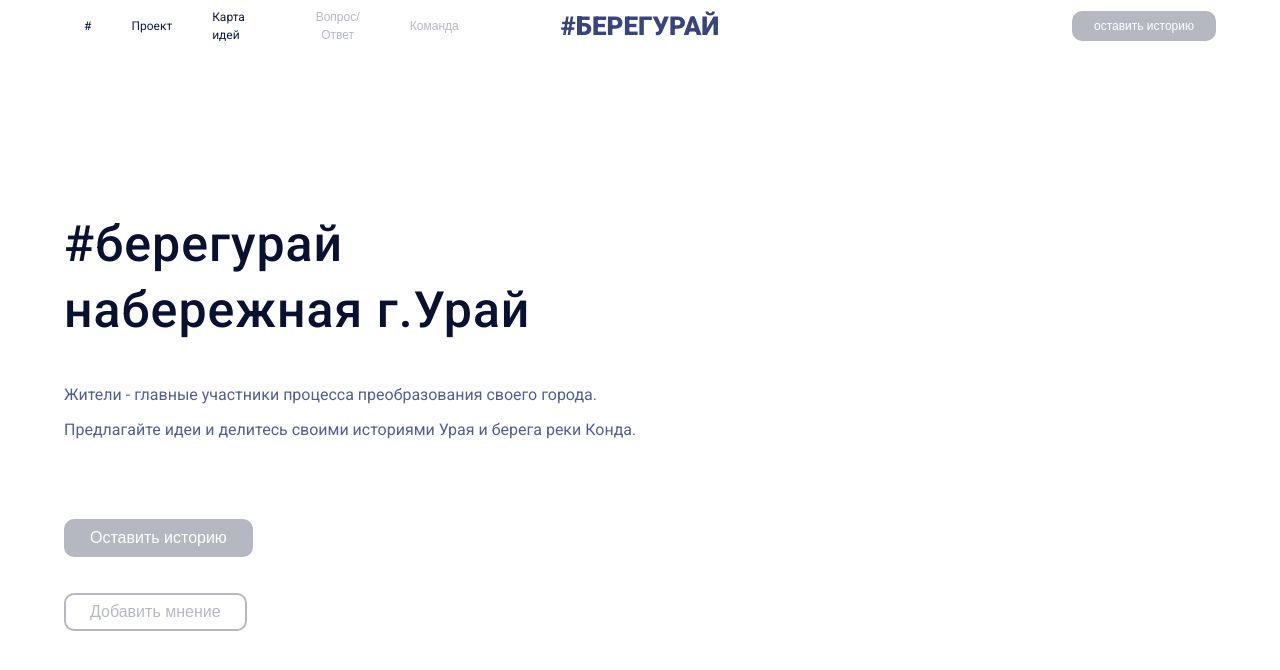
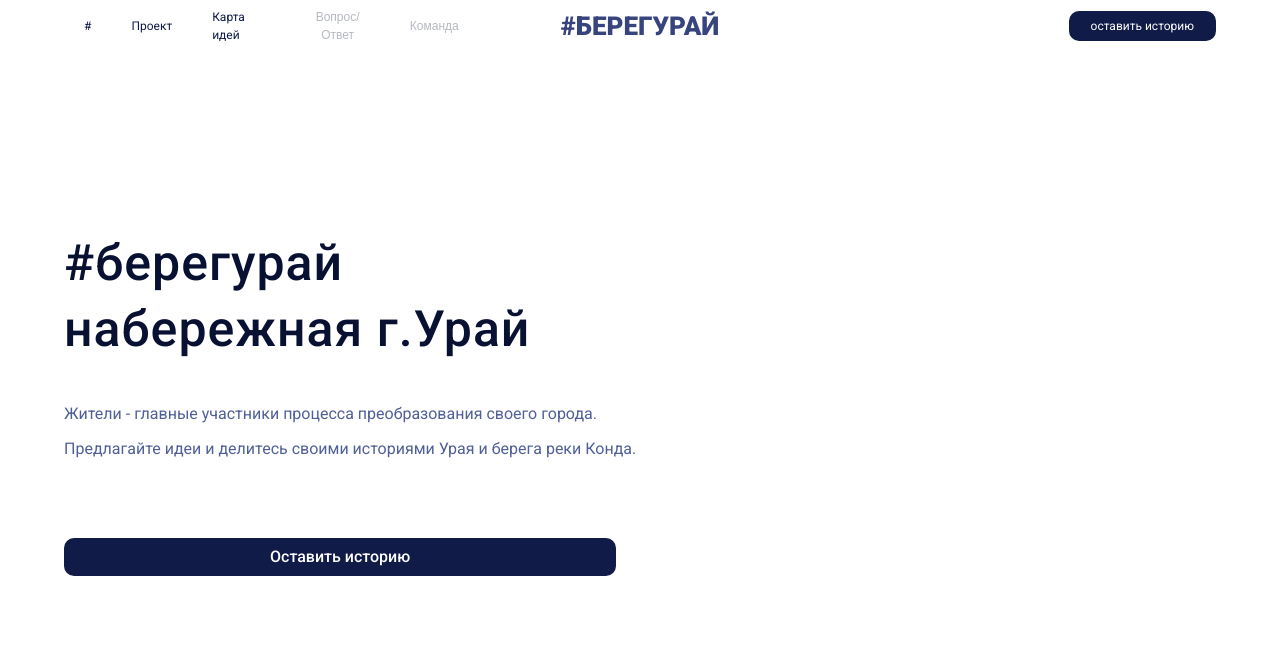
Before and after one commit to designunit/bereguray, a Next.js app: page / in a window 1280 px wide. Shown: the top 670 px of the page. Built offline with nearby package versions, Linux system fonts and the light colour scheme.

Commit message:
add config context

```diff
--- a/src/components/Hero/index.tsx
+++ b/src/components/Hero/index.tsx
@@ -1,8 +1,13 @@
 import styles from './index.module.css'
 import { Button } from '../Button'
 import { Title } from '../Title'
+import { useContext } from 'react'
+import { ConfigContext } from 'src/context/config'
 
-export const Hero: React.SFC = () => (
+export const Hero: React.SFC = () => {
+    const { mapUrl } = useContext(ConfigContext)
+
+    return (
         <>
             <Title>
                 #берегурай
@@ -21,7 +26,7 @@ export const Hero: React.SFC = () => (
 
             <div className={styles.heroButtons}>
                 <Button
-                disabled
+                    href={mapUrl}
                     style={{
                         marginRight: '20px',
                         marginBottom: '36px',
@@ -30,9 +35,7 @@ export const Hero: React.SFC = () => (
                 >
                     Оставить историю
                 </Button>
-            <Button disabled>
-                Добавить мнение
-            </Button>
             </div>
         </>
     )
+}
--- a/src/components/PageLayout/index.tsx
+++ b/src/components/PageLayout/index.tsx
@@ -1,7 +1,11 @@
 import { Header } from 'src/components/Header'
 import { Button } from 'src/components/Button'
+import { useContext } from 'react'
+import { ConfigContext } from 'src/context/config'
 
 export const PageLayout: React.SFC = props => {
+    const { mapUrl } = useContext(ConfigContext)
+
     return (
         <main>
             <Header
@@ -9,7 +13,7 @@ export const PageLayout: React.SFC = props => {
                     <>
                         <Button href={'/'} theme={'link'}>#</Button>
                         <Button href={'/project'} theme={'link'}>Проект</Button>
-                        <Button href={'https://app.latl.ng/map/bereguray'} theme={'link'}>Карта идей</Button>
+                        <Button href={mapUrl} theme={'link'}>Карта идей</Button>
                         <Button disabled theme={'link'}>Вопрос/Ответ</Button>
                         <Button disabled theme={'link'}>Команда</Button>
                     </>
@@ -17,7 +21,7 @@ export const PageLayout: React.SFC = props => {
                 actions={(
                     <Button
                         theme={'primary'}
-                        disabled={true}
+                        href={mapUrl}
                     >
                         оставить историю
                     </Button>
--- /dev/null
+++ b/src/context/config.ts
@@ -0,0 +1,11 @@
+import { createContext } from 'react'
+
+export type Config = {
+    mapUrl: string
+}
+
+export const defaultConfig: Config = {
+    mapUrl: 'https://app.latl.ng/map/bereguray',
+}
+
+export const ConfigContext = createContext<Config>(defaultConfig)
--- a/src/pages/_app.tsx
+++ b/src/pages/_app.tsx
@@ -5,13 +5,14 @@ import Head from 'next/head'
 import { AppType } from 'next/dist/next-server/lib/utils'
 import { YMetrika } from 'src/components/YMetrika'
 import { PageLayout } from 'src/components/PageLayout'
+import { ConfigContext, defaultConfig } from 'src/context/config'
 
 const App: AppType = props => {
     const { Component, pageProps } = props
     const metrika = process.env.YANDEX_METRIKA
 
     return (
-        <>
+        <ConfigContext.Provider value={defaultConfig}>
             <Head>
                 <meta charSet="utf-8" />
                 <meta name="viewport" content="width=device-width, maximum-scale=1.0" />
@@ -29,7 +30,7 @@ const App: AppType = props => {
             <PageLayout>
                 <Component {...pageProps} />
             </PageLayout>
-        </>
+        </ConfigContext.Provider>
     )
 }
 
```
Lines whose indentation alone changed are shown as unchanged.
